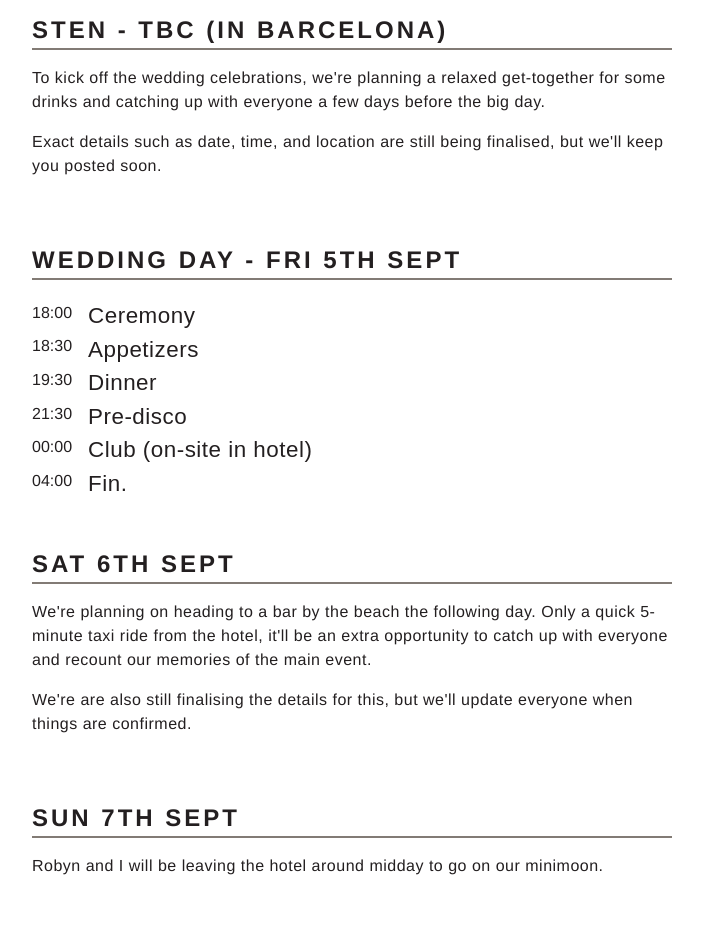
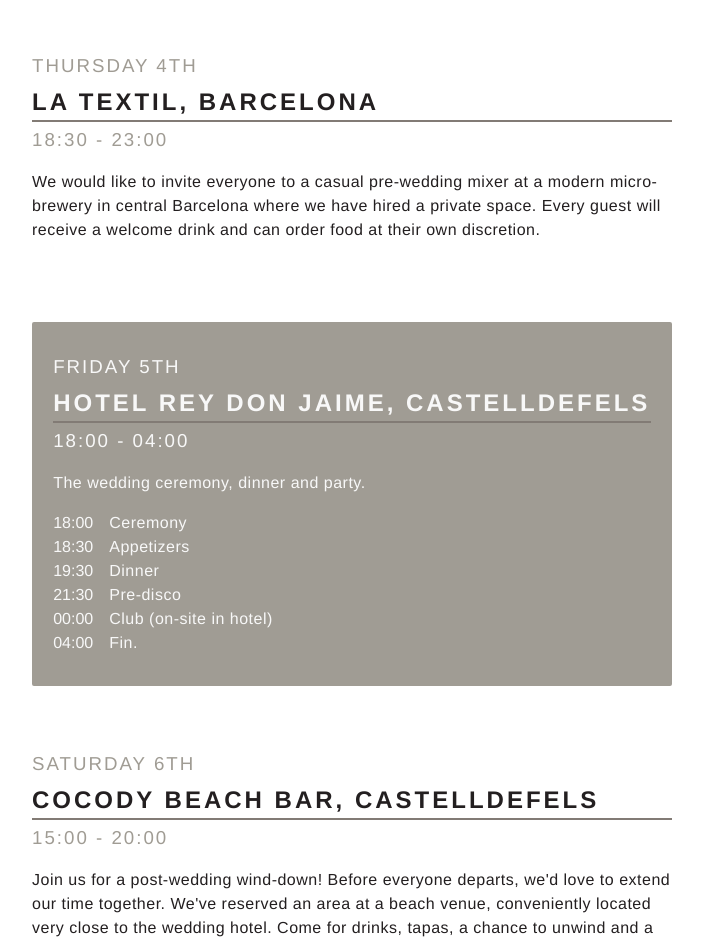
Before and after one commit to 11ac11/wedding-app, a Next.js app: page /itinerary in a window 1280 px wide. Shown: the part 500-1443 px from the top of the page, without its empty margins (288-991 px from the left). Built offline with nearby package versions, Linux system fonts and the light colour scheme; a web font is replaced by a local one.

Commit message:
updated itinerary page with mixer event details

```diff
--- a/app/globals.css
+++ b/app/globals.css
@@ -175,6 +175,22 @@ ul {
   margin: 0 0 2rem;
 }
 
+.important {
+  padding: 1.8rem 1.2rem;
+  margin-bottom: 1rem;
+  border-radius: 2px;
+  border: solid 2px var(--slategrey);
+  background-color: var(--slategrey);
+}
+
+.important > h2,
+.important > h3,
+.important > div,
+.important > p {
+  color: var(--offwhite);
+  border-color: var(--mutedbrown);
+}
+
 /* .info-section ul {
   font-family: 'Best Wishes', sans-serif;
   list-style-type: none;
--- /dev/null
+++ b/app/itinerary/page-info.jsx
@@ -0,0 +1,150 @@
+'use client'
+
+import React, { useState } from 'react'
+import HideImage from '../../components/hide-img'
+import Kenya from '../../public/images/kenya2-circle.png'
+import { Vips } from './vips.jsx'
+import { TimeAndEvent } from '../../components/TimeAndEvent.jsx'
+import CaretDownIcon from '@/components/CaretDownIcon'
+
+import styled from 'styled-components'
+
+export const StyledDate = styled.h3`
+  text-transform: uppercase;
+  color: var(--slategrey);
+  letter-spacing: 2px;
+  font-weight: 400;
+`
+
+export const StyledTime = styled(StyledDate)`
+  margin-bottom: 1rem;
+`
+
+export const EventName = styled.h2`
+  text-transform: uppercase;
+  color: var(--offblack);
+  margin: 0.25rem 0;
+`
+
+export const ToggleMoreInfo = styled.a`
+  border: none;
+  outline: none;
+  cursor: pointer;
+  background-color: unset;
+  padding: 0;
+  display: inline-flex;
+  align-items: center;
+  font-weight: 900;
+  letter-spacing: 1px;
+  color: var(--slategrey);
+  font-size: 0.8rem;
+  letter-spacing: 0.5px;
+  margin-bottom: 1rem;
+
+  &::before {
+    background-color: var(--slategrey);
+
+    & :hover {
+      transform: scaleX(1);
+    }
+  }
+`
+
+export const MoreInfo = styled.div`
+  & > h4,
+  & > h3 {
+    font-size: 1rem;
+    text-transform: uppercase;
+    letter-spacing: 2px;
+    font-weight: 600;
+  }
+
+  & > h3 {
+    font-size: 1.2rem;
+  }
+
+  & > p {
+    font-size: 1rem;
+  }
+`
+
+export default function PageInfo({}) {
+  const [openInfo, setOpenInfo] = useState(null)
+  return (
+    <>
+      <HideImage src={Kenya} alt="Kenya" fill={true} />
+      <h1 style={{ marginBottom: '4rem' }}>Itinerary</h1>
+      <div className="info-section" style={{ marginBottom: '4rem' }}>
+        <StyledDate>{`Thursday 4th`}</StyledDate>
+        <EventName>{`La Textil, Barcelona`}</EventName>
+        <StyledTime>{`18:30 - 23:00`}</StyledTime>
+        <p>
+          {`We would like to invite everyone to a casual pre-wedding mixer at a modern micro-brewery in central Barcelona where we have hired a private space. Every guest will receive a welcome drink and can order food at their own discretion.`}
+        </p>
+        {/* <ToggleMoreInfo onClick={() => setOpenInfo(openInfo === 1 ? 0 : 1)}>
+          Click here for location info <CaretDownIcon />
+        </ToggleMoreInfo>
+        {openInfo === 1 && (
+          <MoreInfo>
+            <h3>{`I'm staying in Barcelona`}</h3>
+            <p>
+              This is right in the centre of Barcelona, near Placa Catalunya. If you are staying in Barcelona, you will
+              be able to use Google Maps which is very reliable for public transport routes in the city.
+            </p>
+            <h3>{`I'm staying at the wedding venue (or in Castelldefels)`}</h3>
+            <h4>Option 1: Train/Bus</h4>
+            <p>
+              If you are arriving from Castelldefels, you can travel by train to Barcelona and get off at Passeig de
+              Gràcia train station (all trains from Castelldefels go to this station). It is then a 7 min walk to La
+              Textil. A single train ticket is around 4€.
+            </p>
+            <p>
+              On the way back, the last train is around 10pm that drops you to the town train station, but you would
+              still need a taxi to the venue from here. After 10pm, there is an hourly night bus.
+            </p>
+            <h4>Option 2: Taxi</h4>
+            <p>
+              If you prefer to get a taxi, we can help you with taxi numbers, or alternatively you can use Uber
+              application. A taxi from Castelldefels will be around 40€ one-way.
+            </p>
+            <a href="https://www.latextil.beer/" target="_blank">
+              La Textil Website
+            </a>
+            <a href="https://maps.app.goo.gl/QtXgj5qGubFGyxjL9" target="_blank">
+              Location
+            </a>
+          </MoreInfo>
+        )} */}
+      </div>
+      {/* <Divider /> */}
+      <div className="info-section important" style={{ marginBottom: '4rem' }}>
+        <StyledDate>{`Friday 5th`}</StyledDate>
+        <EventName>Hotel rey don jaime, Castelldefels</EventName>
+        <StyledTime>18:00 - 04:00</StyledTime>
+        <p>{`The wedding ceremony, dinner and party.`}</p>
+        <TimeAndEvent time={'18:00'} event={'Ceremony'} />
+        <TimeAndEvent time={'18:30'} event={'Appetizers'} />
+        <TimeAndEvent time={'19:30'} event={'Dinner'} />
+        <TimeAndEvent time={'21:30'} event={'Pre-disco'} />
+        <TimeAndEvent time={'00:00'} event={'Club (on-site in hotel)'} />
+        <TimeAndEvent time={'04:00'} event={'Fin.'} />
+      </div>
+      {/* <Divider /> */}
+      <div className="info-section" style={{ marginBottom: '4rem' }}>
+        <StyledDate>Saturday 6th</StyledDate>
+        <EventName>Cocody beach bar, Castelldefels</EventName>
+        <StyledTime>15:00 - 20:00</StyledTime>
+        <p>
+          {`Join us for a post-wedding wind-down! Before everyone departs, we'd love to extend our time together. We've reserved an area at a beach venue, conveniently located very close to the wedding hotel. Come for drinks, tapas, a chance to unwind and a refreshing swim.`}
+        </p>
+      </div>
+      {/* <Divider /> */}
+      <div className="info-section" style={{ marginBottom: '4rem' }}>
+        <StyledDate>Sunday 7th</StyledDate>
+        <EventName>Minimoon</EventName>
+        <p>{`We will be saying our farewells as we head on our minimoon, leaving the hotel around midday.`}</p>
+      </div>
+      <Vips />
+    </>
+  )
+}
--- a/app/itinerary/page.jsx
+++ b/app/itinerary/page.jsx
@@ -1,10 +1,5 @@
 import React from 'react'
-import HideImage from '../../components/hide-img'
-import CircleImage from '../../components/shrink-img'
-import aisle from '../../public/images/aisle-circle.png'
-import Kenya from '../../public/images/kenya2-circle.png'
-import { Vips } from './vips.jsx'
-import { TimeAndEvent } from '../../components/TimeAndEvent.jsx'
+import PageInfo from './page-info'
 
 export const metadata = {
   metadataBase: new URL('https://postgres-starter.vercel.app'),
@@ -18,41 +13,7 @@ export const metadata = {
 export default async function Itinerary() {
   return (
     <main>
-      {/* <CircleImage src={'images/aisle-circle.png'} /> */}
-      <HideImage src={Kenya} alt="Kenya" fill={true} />
-      <h1>Itinerary</h1>
-      <div className="info-section">
-        <h2 className="uppercase">{`STEN - TBC (in Barcelona)`}</h2>
-        <p>
-          {`To kick off the wedding celebrations, we're planning a relaxed get-together for some drinks and catching up with everyone a few days before the big day.`}
-        </p>
-        <p>
-          {`Exact details such as date, time, and location are still being finalised, but we'll keep you posted soon.`}
-        </p>
-      </div>
-      <div className="info-section">
-        <h2 className="uppercase">Wedding Day - Fri 5th Sept</h2>
-        <TimeAndEvent time={'18:00'} event={'Ceremony'} />
-        <TimeAndEvent time={'18:30'} event={'Appetizers'} />
-        <TimeAndEvent time={'19:30'} event={'Dinner'} />
-        <TimeAndEvent time={'21:30'} event={'Pre-disco'} />
-        <TimeAndEvent time={'00:00'} event={'Club (on-site in hotel)'} />
-        <TimeAndEvent time={'04:00'} event={'Fin.'} />
-      </div>
-      <div className="info-section">
-        <h2 className="uppercase">Sat 6th Sept</h2>
-        <p>
-          {`We're planning on heading to a bar by the beach the following day. Only a quick 5-minute taxi ride from the hotel, it'll be an extra opportunity to catch up with everyone and recount our memories of the main event.`}
-        </p>
-        <p>
-          {`We're are also still finalising the details for this, but we'll update everyone when things are confirmed.`}
-        </p>
-      </div>
-      <div className="info-section">
-        <h2 className="uppercase">Sun 7th Sept</h2>
-        <p>{`Robyn and I will be leaving the hotel around midday to go on our minimoon.`}</p>
-      </div>
-      <Vips />
+      <PageInfo />
     </main>
   )
 }
--- a/components/TimeAndEvent.jsx
+++ b/components/TimeAndEvent.jsx
@@ -19,9 +19,9 @@ const Time = styled.p`
 `
 
 const Event = styled.p`
-  font-family: 'Best Wishes', sans-serif;
-  transform: translateY(3px);
-  font-size: 1.4rem;
+  // font-family: 'Best Wishes', sans-serif;
+  // transform: translateY(3px);
+  // font-size: 1.4rem;
   margin: 0;
 `
 
```
